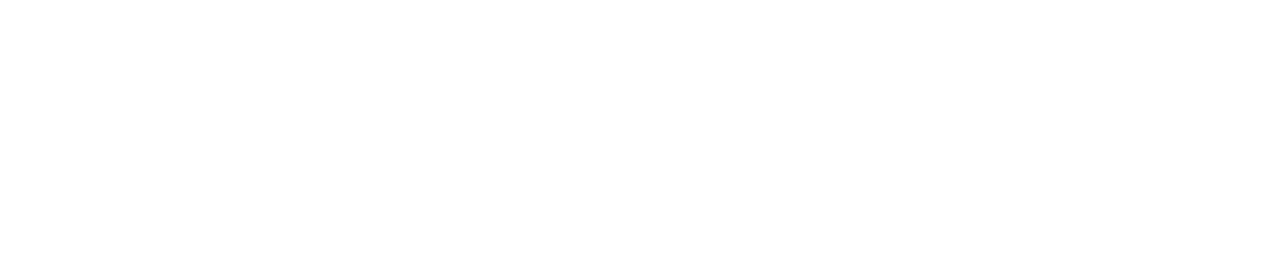
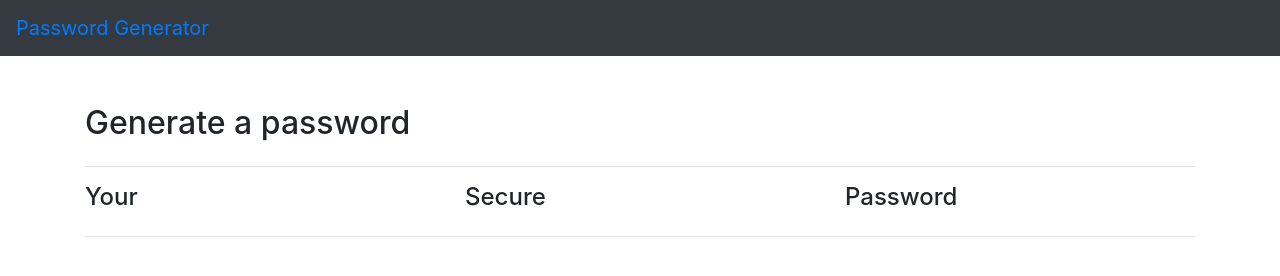
Before and after one commit to Leon0917/passwordGeneratorJs.Github.io, a plain HTML site: page index.html in a window 1280 px wide. Drawn offline with nearby package versions, Linux system fonts and the light colour scheme.

Commit message:
Update html file

```diff
--- a/index.html
+++ b/index.html
@@ -1,8 +1,4 @@
 <!DOCTYPE html>
-<!--[if lt IE 7]>      <html class="no-js lt-ie9 lt-ie8 lt-ie7"> <![endif]-->
-<!--[if IE 7]>         <html class="no-js lt-ie9 lt-ie8"> <![endif]-->
-<!--[if IE 8]>         <html class="no-js lt-ie9"> <![endif]-->
-<!--[if gt IE 8]><!--> <html class="no-js"> <!--<![endif]-->
     <head>
         <meta charset="utf-8">
         <meta http-equiv="X-UA-Compatible" content="IE=edge">
@@ -13,9 +9,40 @@
         <link rel="stylesheet" href="assets/style.css">
     </head>
     <body>
-        <!--[if lt IE 7]>
-            <p class="browsehappy">You are using an <strong>outdated</strong> browser. Please <a href="#">upgrade your browser</a> to improve your experience.</p>
-        <![endif]-->
+        <nav class="navbar navbar-dar bg-dark">
+            <a class="navbar-brand" href="#">Password Generator</a>
+        </nav>
+        <br/>  <br/>
+        <div class="container">
+            <div class="row h1-row">
+                <div class="col-lg-12 col-sm-12">
+                    <h2>Generate a password</h2>
+                </div>
+            </div>
+            <hr/>
+            <div class="row secure-row">
+                <div class="col-lg-4 col-sm-4">
+                    <h4>Your</h4>
+                </div>
+                <div class="col-lg-4 col-sm-4">
+                    <h4>Secure</h4>
+                </div>
+                <div class="col-lg-4 col-sm-4">
+                    <h4>Password</h4>
+                </div>
+            </div>
+            <hr/>
+            <div class="row button-row">
+                <div class="col-lg-6 col-sm-6">
+
+                </div>
+                <div class="col-lg-6 col-sm-6">
+
+                </div>
+            </div>
+        </div>
+
+
 
         <script src="assets/passwordGen.js" async defer></script>
     </body>
```
